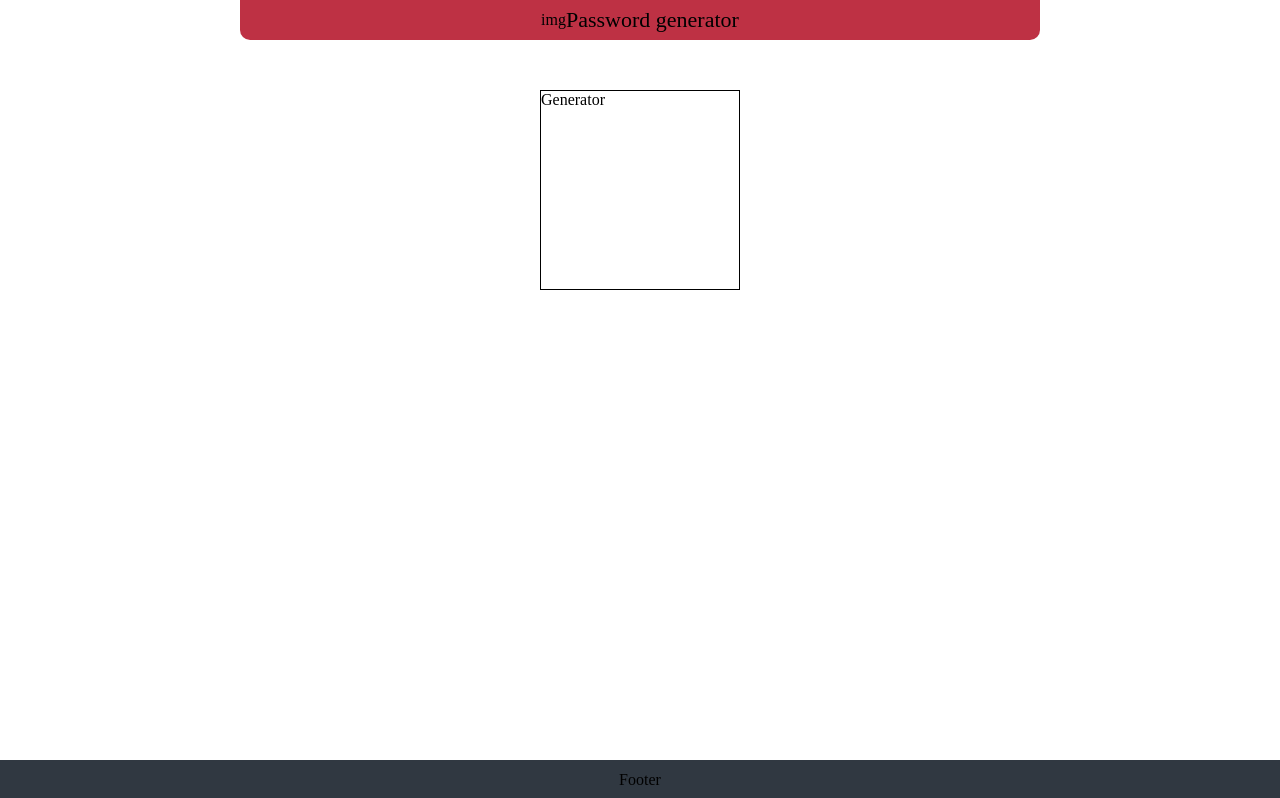
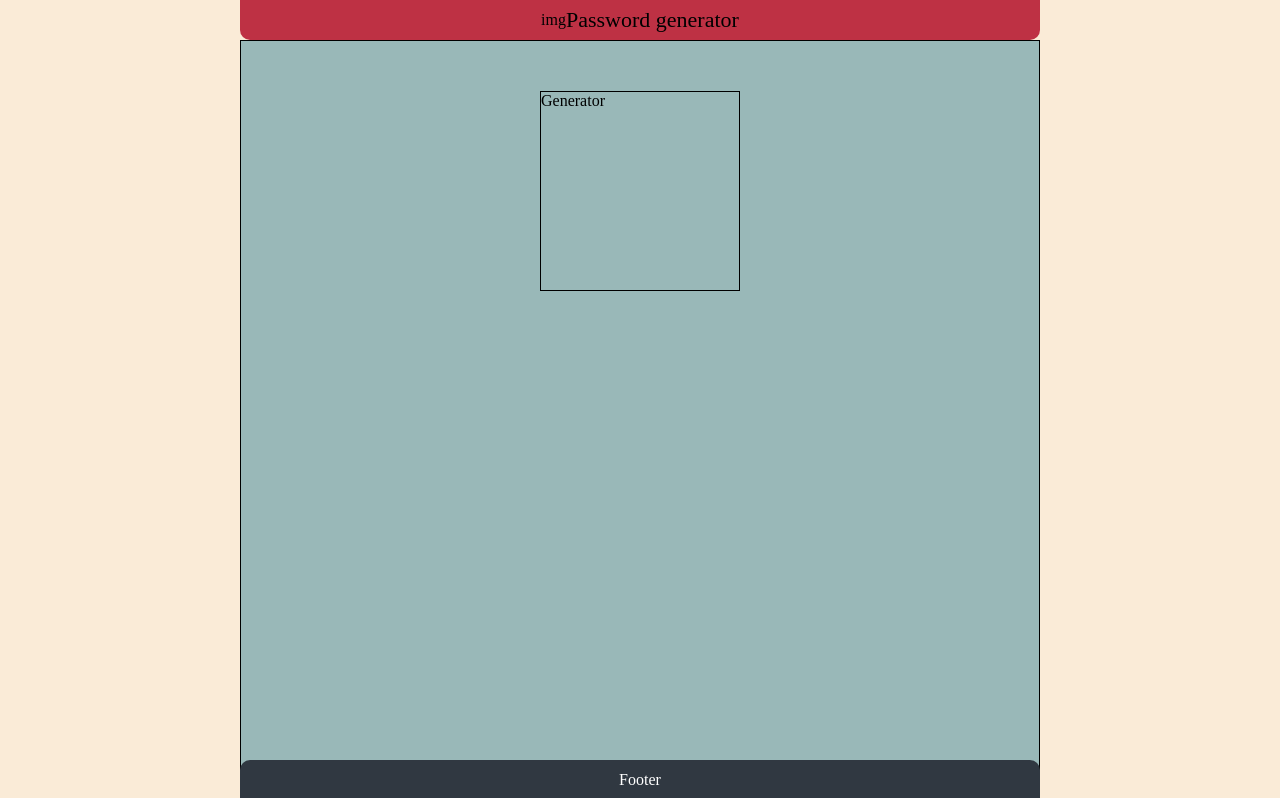
Before and after one commit to patr4519/pass-generator-v2, a React (Create React App) app: page / in a window 1280 px wide. Shown: the top 798 px of the page. Built offline with nearby package versions, Linux system fonts and the light colour scheme.

Commit message:
Some markup

```diff
--- a/src/components/Footer/Footer.module.scss
+++ b/src/components/Footer/Footer.module.scss
@@ -1,11 +1,15 @@
 .footer {
-    background-color: #303841;
-    position: fixed;
-    bottom: 0;
-    left: 0;
-    width: 100%;
-    height: 40px;
-    display: flex;
-    justify-content: center;
-    align-items: center;
+  background-color: #303841;
+  width: 800px;
+  height: 40px;
+  display: flex;
+  justify-content: center;
+  align-items: center;
+  position: fixed;
+  bottom: 0;
+  left: 50%;
+  transform: translateX(-50%);
+  color: white;
+  border-top-left-radius: 10px;
+  border-top-right-radius: 10px;
 }
--- a/src/components/Generator/Generator.module.scss
+++ b/src/components/Generator/Generator.module.scss
@@ -1,9 +1,12 @@
 .wrapper {
     display: flex;
     justify-content: center;
-    margin-top: 50px;
+    height: 955px;
+    border: 1px solid black;
+    background-color: rgb(153, 184, 184);
 
     .generator {
+        margin-top: 50px;
         width: 200px;
         height: 200px;
         border: 1px solid black;
--- a/src/index.scss
+++ b/src/index.scss
@@ -5,4 +5,7 @@
 body {
   margin: 0;
   padding: 0;
+  width: 800px;
+  margin: auto;
+  background-color: antiquewhite;
 }
```
